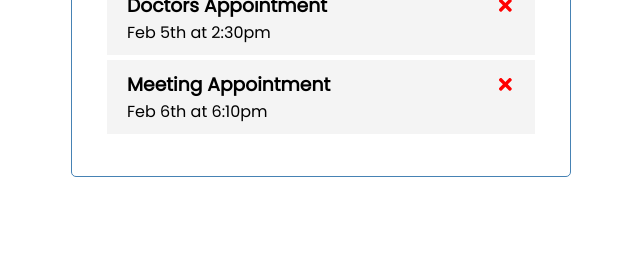
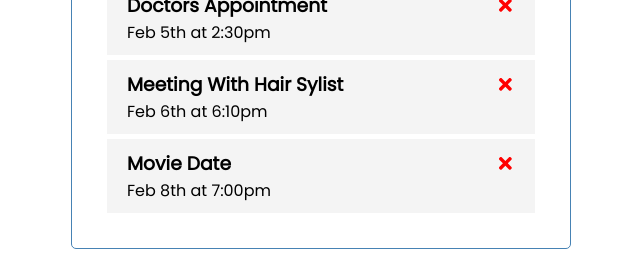
Before and after one commit to jonchhen/react-task-tracker, a React (Create React App) app: page / in a window 1280 px wide. Shown: the part 153-416 px from the top of the page, without its empty margins (319-959 px from the left). Built offline with nearby package versions, Linux system fonts and the light colour scheme.

Commit message:
added addTask, check and uncheck reminder

```diff
--- a/src/App.js
+++ b/src/App.js
@@ -1,6 +1,7 @@
 import { useState } from "react"
 import Header from "./components/Header"
 import Tasks from "./components/Tasks"
+import AddTask from "./components/AddTask"
 
 import React from "react"
 
@@ -14,22 +15,44 @@ const App = () => {
     },
     {
       id: 2,
-      text: "Meeting Appointment",
+      text: "Meeting With Hair Sylist",
       day: "Feb 6th at 6:10pm",
       reminder: false,
     },
+    {
+      id: 3,
+      text: "Movie Date",
+      day: "Feb 8th at 7:00pm",
+      reminder: true,
+    },
   ])
 
+  // Add Task
+  const addTask = (task) => {
+    const id = Math.floor(Math.random() * 1000)
+    const newTask = { id, ...task }
+    setTasks([...tasks, newTask])
+  }
   //Delete task
   const deleteTask = (id) => {
     setTasks(tasks.filter((task) => task.id !== id))
   }
 
+  //Toggle reminder
+  const toggleReminder = (id) => {
+    setTasks(
+      tasks.map((task) =>
+        task.id === id ? { ...task, reminder: !task.reminder } : task
+      )
+    )
+  }
+
   return (
     <div className="container">
       <Header />
+      <AddTask onAdd={addTask} />
       {tasks.length > 0 ? (
-        <Tasks tasks={tasks} onDelete={deleteTask} />
+        <Tasks tasks={tasks} onDelete={deleteTask} onToggle={toggleReminder} />
       ) : (
         "No Tasks To Show !!!"
       )}
```
